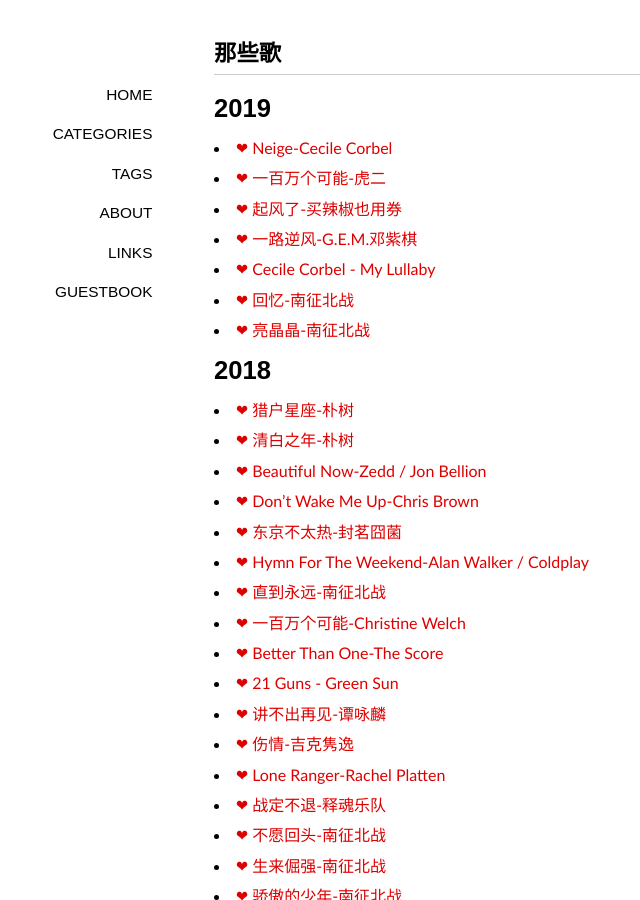
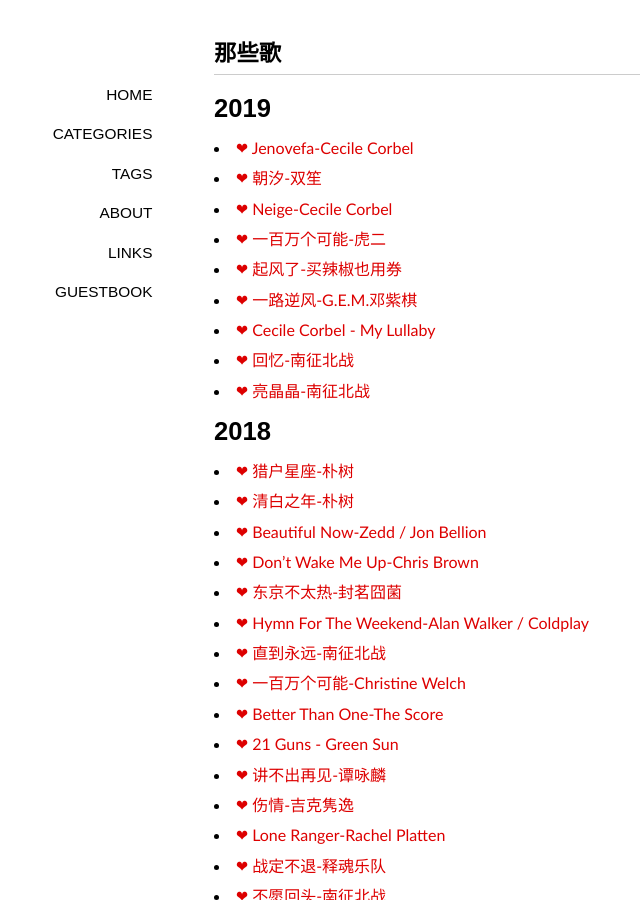
Before and after one commit to ohmyfish/ohmyfish.github.io, a Jekyll site: the page built from _posts/2015-09-01-那些歌.md, in a window 1280 px wide and 900 px high. Shown: the whole window, without its empty margins (126-766 px from the left). Built offline with Jekyll 4.4.1, drawn with Linux system fonts in a browser that asks for light colours; some web fonts are replaced; comment, search, counter and statistics services are not loaded.

Commit message:
默写旧时光

```diff
--- a/_posts/2015-09-01-那些歌.md
+++ b/_posts/2015-09-01-那些歌.md
@@ -7,6 +7,8 @@ tags: [墨写旧时光]
 
 # 2019
 
+- [❤ Jenovefa-Cecile Corbel](https://music.163.com/song?id=26574187&userid=2539497)
+- [❤ 朝汐-双笙](https://music.163.com/#/song?id=1316479227)
 - [❤ Neige-Cecile Corbel](https://music.163.com/#/song?id=36019606)
 - [❤ 一百万个可能-虎二](https://music.163.com/#/song?id=1309814115)
 - [❤ 起风了-买辣椒也用券](https://music.163.com/#/song?id=1330348068)
```
